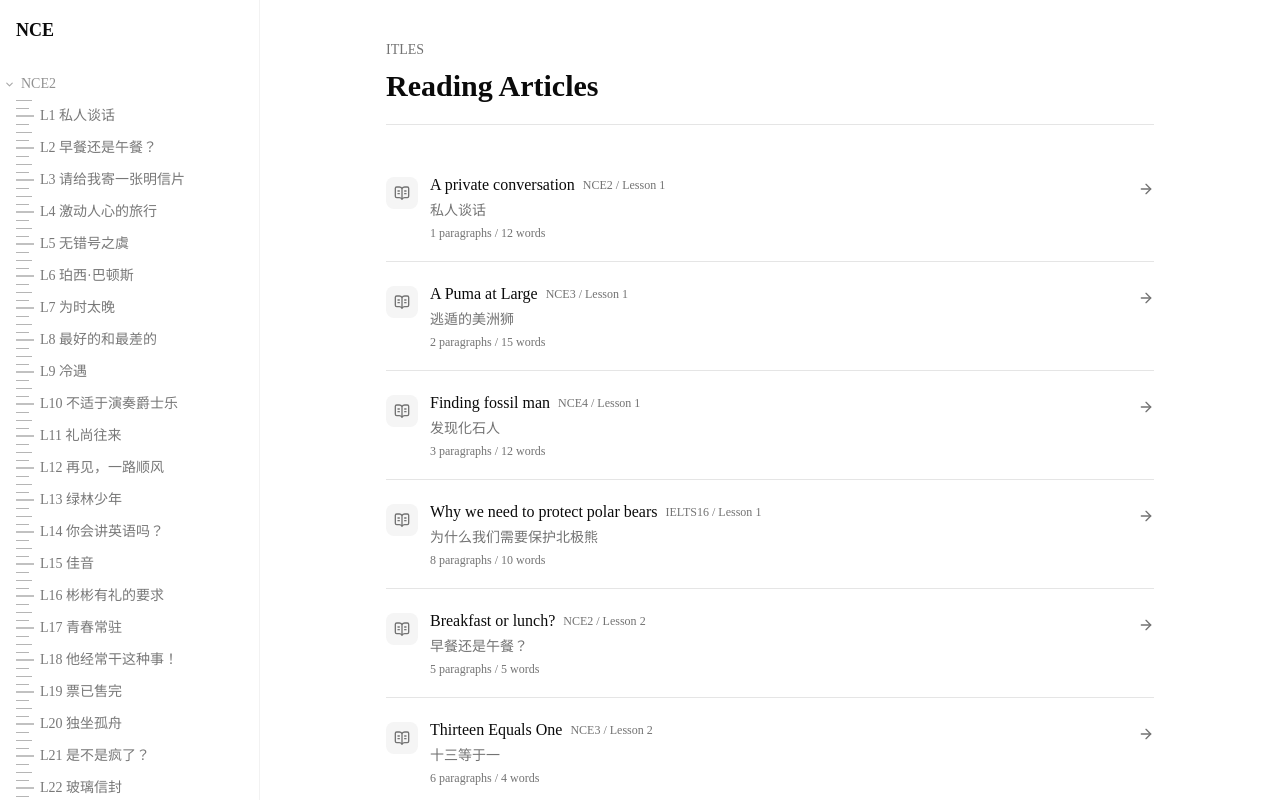
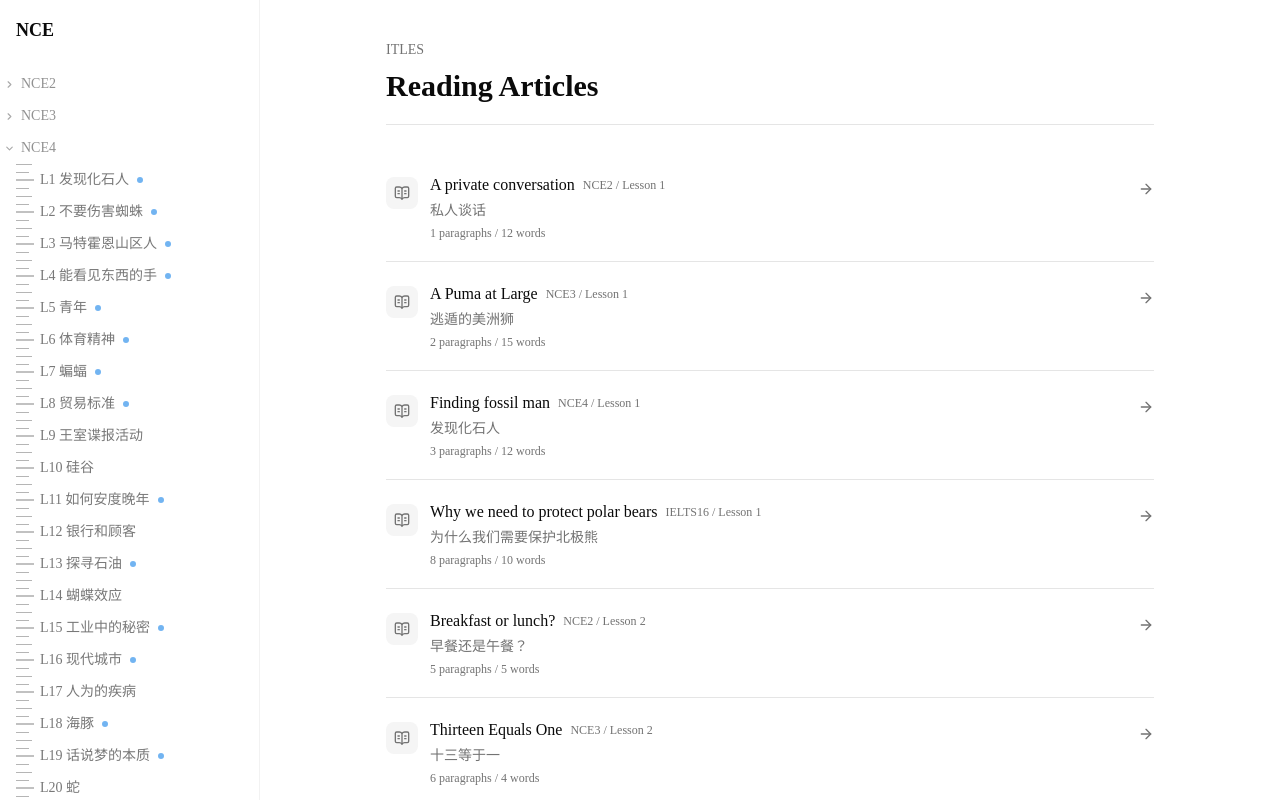
Before and after one commit to farisni/nce-nextjs, a Next.js app: page /itles in a window 1280 px wide. Shown: the top 800 px of the page. Built offline with nearby package versions, Linux system fonts and the light colour scheme.

Commit message:
feat: NCE4 default open, others collapsed

```diff
--- a/src/components/app-sidebar.tsx
+++ b/src/components/app-sidebar.tsx
@@ -14,6 +14,7 @@
 const navGroups = [
   {
     label: "NCE2",
+    defaultOpen: false,
     items: nce2List.map((a) => ({
       id: a.id,
       isNew: a.keyArticle,
@@ -22,6 +23,7 @@
   },
   {
     label: "NCE3",
+    defaultOpen: false,
     items: nce3List.map((a) => ({
       id: a.id,
       isNew: a.keyArticle,
@@ -30,6 +32,7 @@
   },
   {
     label: "NCE4",
+    defaultOpen: true,
     items: nce4List.map((a) => ({
       id: a.id,
       isNew: a.keyArticle,
@@ -38,6 +41,7 @@
   },
   {
     label: "IELTS",
+    defaultOpen: false,
     items: ieltsList.map((a) => ({
       id: a.id,
       isNew: a.keyArticle,
@@ -64,7 +68,7 @@
           <Sidebar001Group
             key={group.label}
             label={group.label}
-            defaultOpen={true}
+            defaultOpen={group.defaultOpen}
           >
             {group.items.map((item) => (
               <Sidebar001Item
```
